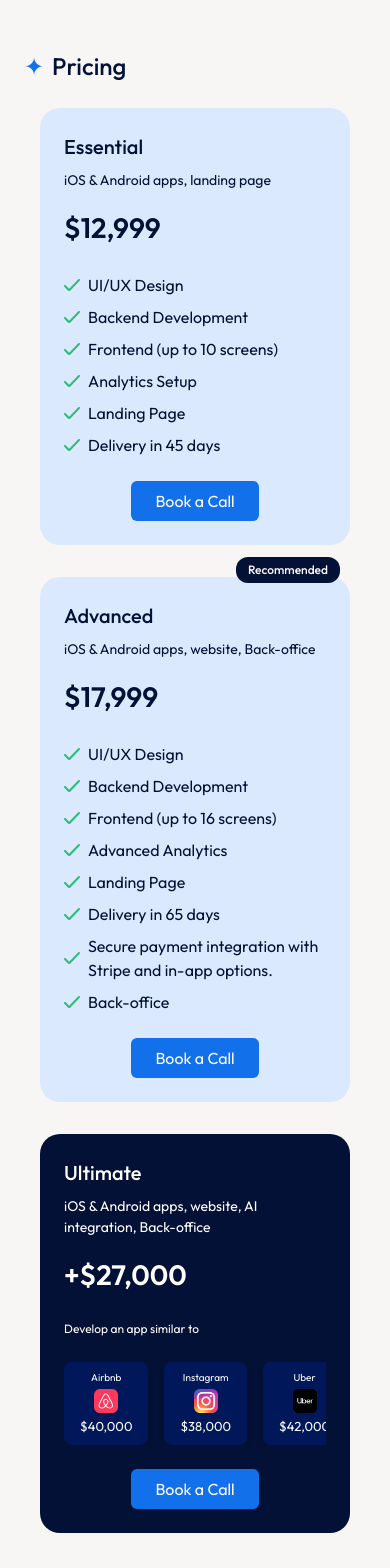
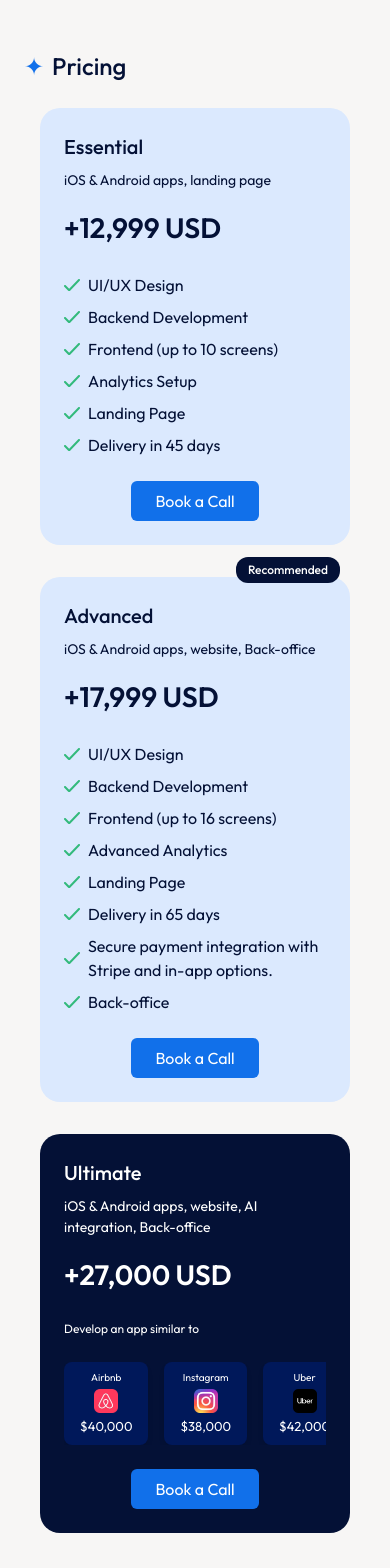
Before and after one commit to ToReal-Co/ToReal-Co-Vitrine, a React (Vite) app: page / in a window 390 px wide. Shown: the top 1568 px of the page. Built offline with nearby package versions, Linux system fonts and the light colour scheme; no server answers.

Commit message:
added currency conversion + responsive layout

```diff
--- a/package.json
+++ b/package.json
@@ -10,6 +10,7 @@
     "preview": "vite preview"
   },
   "dependencies": {
+    "axios": "^1.7.9",
     "react": "^18.3.1",
     "react-dom": "^18.3.1",
     "react-router-dom": "^7.0.1"
--- a/src/sections/Pricing.jsx
+++ b/src/sections/Pricing.jsx
@@ -1,21 +1,56 @@
-import React from "react";
+import React, { useState, useEffect } from "react";
+import axios from "axios";
 import checkIcon from "../assets/icons/check.svg";
 import airbnbIcon from "../assets/brands/airbnbIcon.png";
 import instagramIcon from "../assets/brands/instgramIcon.png";
 import uberIcon from "../assets/brands/uberIcon.png";
 
 const Pricing = () => {
+  const [currency, setCurrency] = useState("USD");
+  const [conversionRate, setConversionRate] = useState(1);
+  const API_KEY = "fa9d916961334fd89a8c7c95654487a6";
+
+  const allowedCurrencies = ["USD", "EUR", "TND"];
+
+  useEffect(() => {
+    const fetchCurrency = async () => {
+      try {
+        const response = await axios.get(
+          `https://api.ipgeolocation.io/ipgeo?apiKey=${API_KEY}`
+        );
+        const fetchedCurrency = response.data.currency.code;
+        const conversionRate = response.data.currency.rate;
+
+        if (allowedCurrencies.includes(fetchedCurrency)) {
+          setCurrency(fetchedCurrency);
+          setConversionRate(conversionRate || 1);
+        } else {
+          setCurrency("USD");
+          setConversionRate(1);
+        }
+      } catch (error) {
+        console.error("Error fetching location data:", error);
+        setCurrency("USD");
+        setConversionRate(1);
+      }
+    };
+
+    fetchCurrency();
+  }, []);
+
+  // Convert price function
+  const convertPrice = (priceUSD) => {
+    return Math.round(priceUSD * conversionRate).toLocaleString() + ` ${currency}`;
+  };
+
   return (
     <section className="py-12 px-6 sm:px-10">
-      {/* Title */}
       <div className="mx-auto text-left flex text-[24px] sm:text-[32px] font-medium mb-6 sm:mb-12">
         <h1 className="text-trBlue">✦</h1>
         <h1 className="ml-2 text-darkBlue">Pricing</h1>
       </div>
 
-      {/* Pricing Cards */}
       <div className="flex flex-col lg:flex-row justify-center items-center gap-8 px-4 md:px-16 lg:px-24">
-        {/* Essential Card */}
         <div className="bg-blueBg text-darkBlue rounded-[20px] p-6 sm:p-8 flex flex-col justify-between w-full lg:w-[28%] h-auto">
           <div>
             <h2 className="text-[20px] sm:text-[22px] font-medium">Essential</h2>
@@ -23,7 +58,7 @@ const Pricing = () => {
               iOS & Android apps, landing page
             </p>
             <h3 className="text-[28px] sm:text-[34px] font-semibold mt-4">
-              $12,999
+            +{convertPrice(12999)}
             </h3>
             <ul className="mt-6 space-y-2">
               {[
@@ -49,8 +84,6 @@ const Pricing = () => {
             Book a Call
           </button>
         </div>
-
-        {/* Advanced Card */}
         <div className="bg-blueBg text-darkBlue rounded-[20px] p-6 sm:p-8 flex flex-col justify-between w-full lg:w-[28%] relative h-auto">
           <p className="text-[12px] sm:text-[14px] font-medium rounded-xl py-1 sm:py-2 px-3 sm:px-4 bg-darkBlue absolute top-[-20px] right-[10px] sm:right-[20px] text-white">
             Recommended
@@ -61,7 +94,7 @@ const Pricing = () => {
               iOS & Android apps, website, Back-office
             </p>
             <h3 className="text-[28px] sm:text-[34px] font-semibold mt-4">
-              $17,999
+              +{convertPrice(17999)}
             </h3>
             <ul className="mt-6 space-y-2">
               {[
@@ -90,7 +123,6 @@ const Pricing = () => {
           </button>
         </div>
 
-        {/* Ultimate Card */}
         <div className="bg-darkBlue text-white rounded-[20px] p-6 sm:p-8 flex flex-col justify-between w-full lg:w-[28%] h-auto">
           <div>
             <h2 className="text-[20px] sm:text-[22px] font-medium">Ultimate</h2>
@@ -98,9 +130,8 @@ const Pricing = () => {
               iOS & Android apps, website, AI integration, Back-office
             </p>
             <h3 className="text-[28px] sm:text-[34px] font-semibold mt-4">
-              +$27,000
+              +{convertPrice(27000)}
             </h3>
-            {/* Horizontal Scrollable List */}
             <p className="text-[12px] sm:text-[14px] font-normal mt-6">
               Develop an app similar to
             </p>
```
Also changed, not shown: 1 other file (tests, documents, lock files or other folders).
